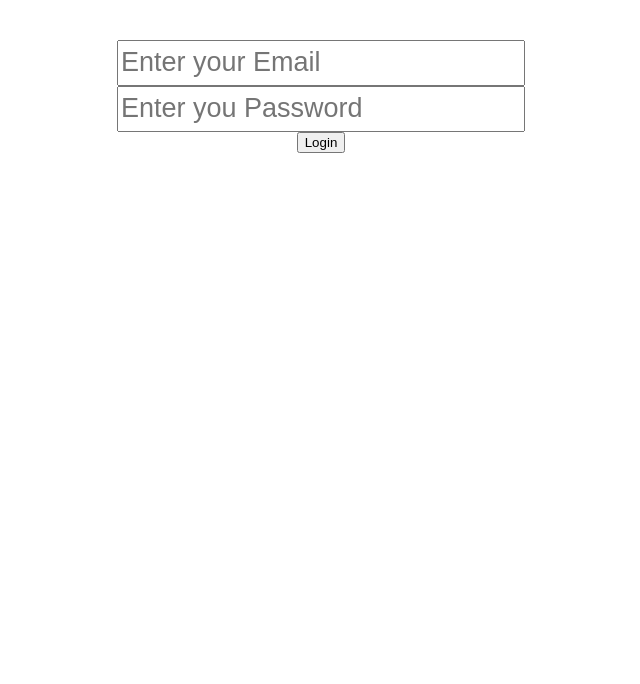
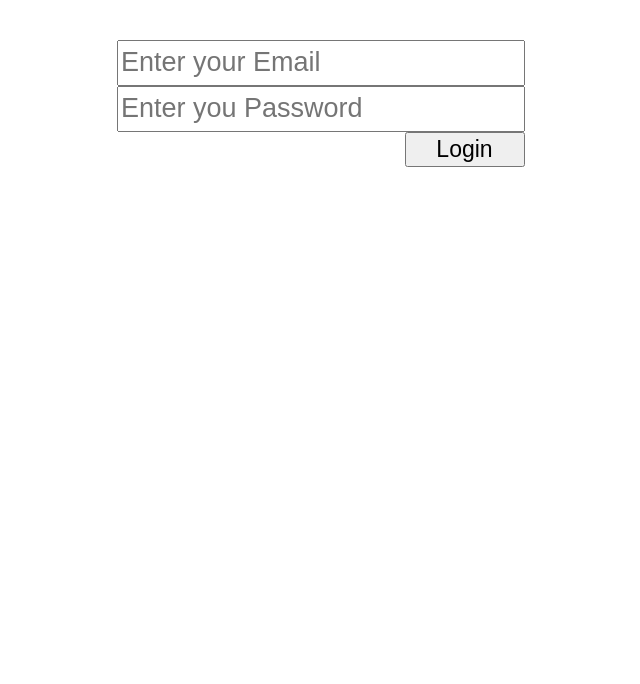
Before and after one commit to RichardLiuCode/LoginPageDemo, a plain HTML site: page login.html in a window 1280 px wide. Shown: the part 116-800 px from the top of the page, without its empty margins (319-959 px from the left). Drawn offline with Linux system fonts and the light colour scheme.

Commit message:
update changes

```diff
--- a/login.css
+++ b/login.css
@@ -15,3 +15,25 @@ body {
     height: 40px;
     font-size: 27px;
 }
+
+#login {
+    width: 120px;
+    height: 35px;
+    font-size: 23px;
+}
+
+.SubmitButtonContainer,
+#status {
+    width: 407px;
+    margin: 0 auto;
+}
+
+.SubmitButtonContainer {
+    text-align: right;
+    height: 40px;
+}
+
+#status {
+    font-family: arial;
+    text-align: left;
+}
--- a/login.html
+++ b/login.html
@@ -16,7 +16,9 @@
     <br>
     <input id="pass" placeholder="Enter you Password" type="password">
     <br>
-    <button id="login">Login</button>
+    <div class="SubmitButtonContainer">
+        <button id="login">Login</button>
+    </div>
     <br>
     <p id="status"></p>
     <script>
```
